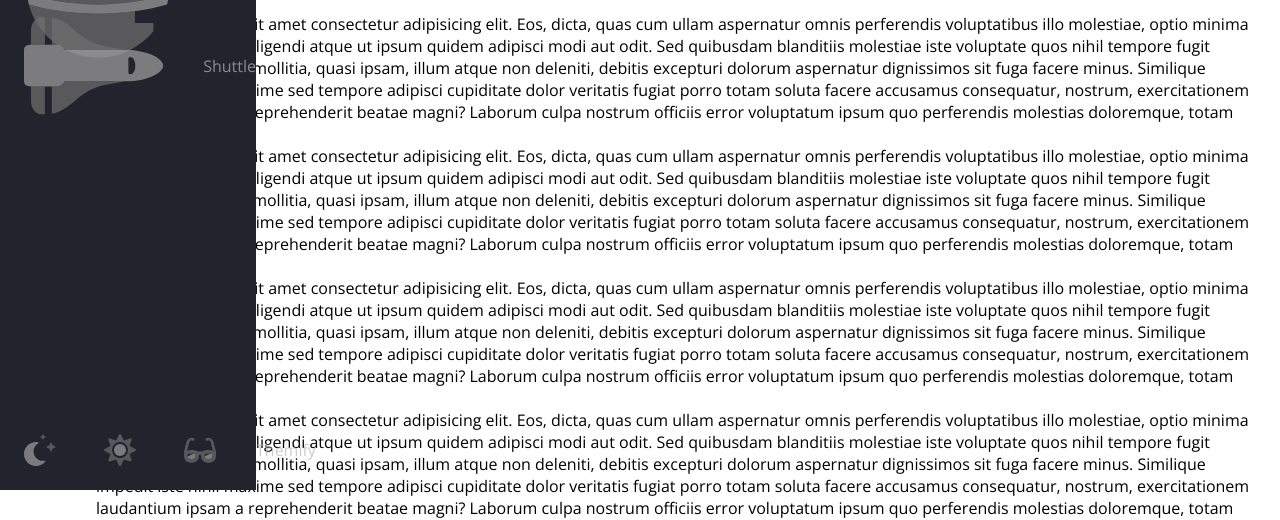
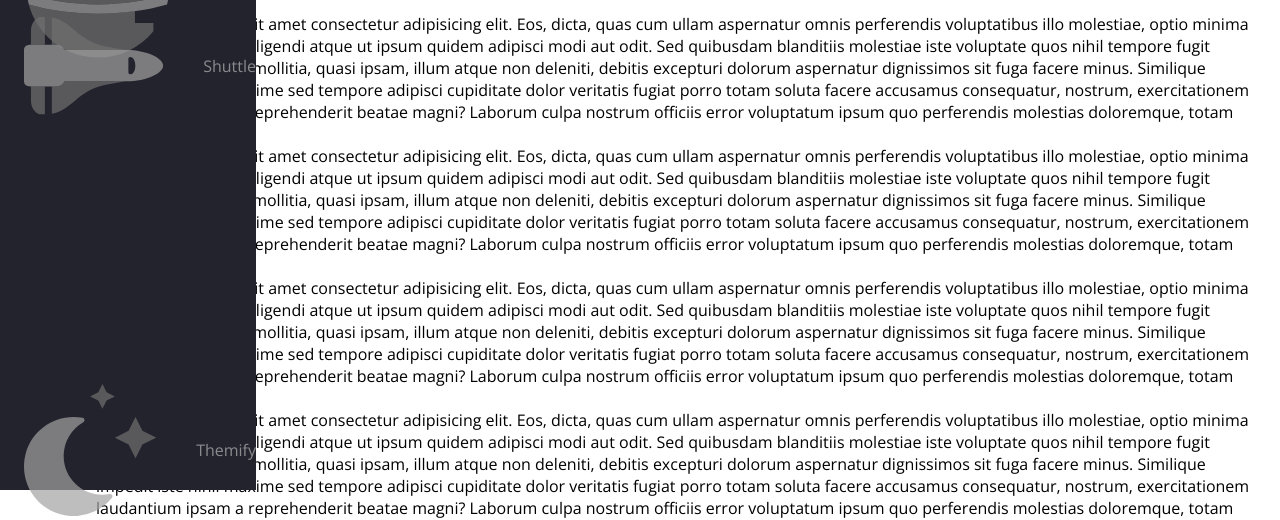
Before and after one commit to ofekatr/Animated-Responsive-Navbar, a plain HTML site: page index.html in a window 1280 px wide. Shown: the part 310-830 px from the top of the page. Drawn offline with nearby package versions, Linux system fonts and the light colour scheme.

Commit message:
Final touch-ups.

```diff
--- a/index.html
+++ b/index.html
@@ -181,56 +181,6 @@
                 <path
                   fill="currentColor"
                   d="M332.2 426.4c8.1-1.6 13.9 8 8.6 14.5a191.18 191.18 0 0 1-149 71.1C85.8 512 0 426 0 320c0-120 108.7-210.6 227-188.8 8.2 1.6 10.1 12.6 2.8 16.7a150.3 150.3 0 0 0-76.1 130.8c0 94 85.4 165.4 178.5 147.7z"
-                  class="fa-primary"
-                ></path>
-              </g>
-            </svg>
-            <svg
-              class="theme-icon"
-              id="solarIcon"
-              aria-hidden="true"
-              focusable="false"
-              data-prefix="fad"
-              data-icon="sun"
-              role="img"
-              xmlns="http://www.w3.org/2000/svg"
-              viewBox="0 0 512 512"
-              class="svg-inline--fa fa-sun fa-w-16 fa-7x"
-            >
-              <g class="fa-group">
-                <path
-                  fill="currentColor"
-                  d="M502.42 240.5l-94.7-47.3 33.5-100.4c4.5-13.6-8.4-26.5-21.9-21.9l-100.4 33.5-47.41-94.8a17.31 17.31 0 0 0-31 0l-47.3 94.7L92.7 70.8c-13.6-4.5-26.5 8.4-21.9 21.9l33.5 100.4-94.7 47.4a17.31 17.31 0 0 0 0 31l94.7 47.3-33.5 100.5c-4.5 13.6 8.4 26.5 21.9 21.9l100.41-33.5 47.3 94.7a17.31 17.31 0 0 0 31 0l47.31-94.7 100.4 33.5c13.6 4.5 26.5-8.4 21.9-21.9l-33.5-100.4 94.7-47.3a17.33 17.33 0 0 0 .2-31.1zm-155.9 106c-49.91 49.9-131.11 49.9-181 0a128.13 128.13 0 0 1 0-181c49.9-49.9 131.1-49.9 181 0a128.13 128.13 0 0 1 0 181z"
-                  class="fa-secondary"
-                ></path>
-                <path
-                  fill="currentColor"
-                  d="M352 256a96 96 0 1 1-96-96 96.15 96.15 0 0 1 96 96z"
-                  class="fa-primary"
-                ></path>
-              </g>
-            </svg>
-            <svg
-              class="theme-icon"
-              id="darkIcon"
-              aria-hidden="true"
-              focusable="false"
-              data-prefix="fad"
-              data-icon="sunglasses"
-              role="img"
-              xmlns="http://www.w3.org/2000/svg"
-              viewBox="0 0 576 512"
-              class="svg-inline--fa fa-sunglasses fa-w-18 fa-7x"
-            >
-              <g class="fa-group">
-                <path
-                  fill="currentColor"
-                  d="M574.09 280.38L528.75 98.66a87.94 87.94 0 0 0-113.19-62.14l-15.25 5.08a16 16 0 0 0-10.12 20.25L395.25 77a16 16 0 0 0 20.22 10.13l13.19-4.39c10.87-3.63 23-3.57 33.15 1.73a39.59 39.59 0 0 1 20.38 25.81l38.47 153.83a276.7 276.7 0 0 0-81.22-12.47c-34.75 0-74 7-114.85 26.75h-73.18c-40.85-19.75-80.07-26.75-114.85-26.75a276.75 276.75 0 0 0-81.22 12.45l38.47-153.8a39.61 39.61 0 0 1 20.38-25.82c10.15-5.29 22.28-5.34 33.15-1.73l13.16 4.39A16 16 0 0 0 180.75 77l5.06-15.19a16 16 0 0 0-10.12-20.21l-15.25-5.08A87.95 87.95 0 0 0 47.25 98.65L1.91 280.38A75.35 75.35 0 0 0 0 295.86v70.25C0 429 51.59 480 115.19 480h37.12c60.28 0 110.38-45.94 114.88-105.37l2.93-38.63h35.76l2.93 38.63c4.5 59.43 54.6 105.37 114.88 105.37h37.12C524.41 480 576 429 576 366.13v-70.25a62.67 62.67 0 0 0-1.91-15.5zM203.38 369.8c-2 25.9-24.41 46.2-51.07 46.2h-37.12C87 416 64 393.63 64 366.11v-37.55a217.35 217.35 0 0 1 72.59-12.9 196.51 196.51 0 0 1 69.91 12.9zM512 366.13c0 27.5-23 49.87-51.19 49.87h-37.12c-26.69 0-49.1-20.3-51.07-46.2l-3.12-41.24a196.55 196.55 0 0 1 69.94-12.9A217.41 217.41 0 0 1 512 328.58z"
-                  class="fa-secondary"
-                ></path>
-                <path
-                  fill="currentColor"
-                  d="M64.19 367.9c0-.61-.19-1.18-.19-1.8 0 27.53 23 49.9 51.19 49.9h37.12c26.66 0 49.1-20.3 51.07-46.2l3.12-41.24c-14-5.29-28.31-8.38-42.78-10.42zm404-50l-95.83 47.91.3 4c2 25.9 24.38 46.2 51.07 46.2h37.12C489 416 512 393.63 512 366.13v-37.55a227.76 227.76 0 0 0-43.85-10.66z"
                   class="fa-primary"
                 ></path>
               </g>
--- a/styles/_media.scss
+++ b/styles/_media.scss
@@ -9,6 +9,8 @@
   .logo {
       display: none;
   }
+
+
 
   .navbar-nav {
       flex-direction: row;
```
Also changed, not shown: 1 other file.
